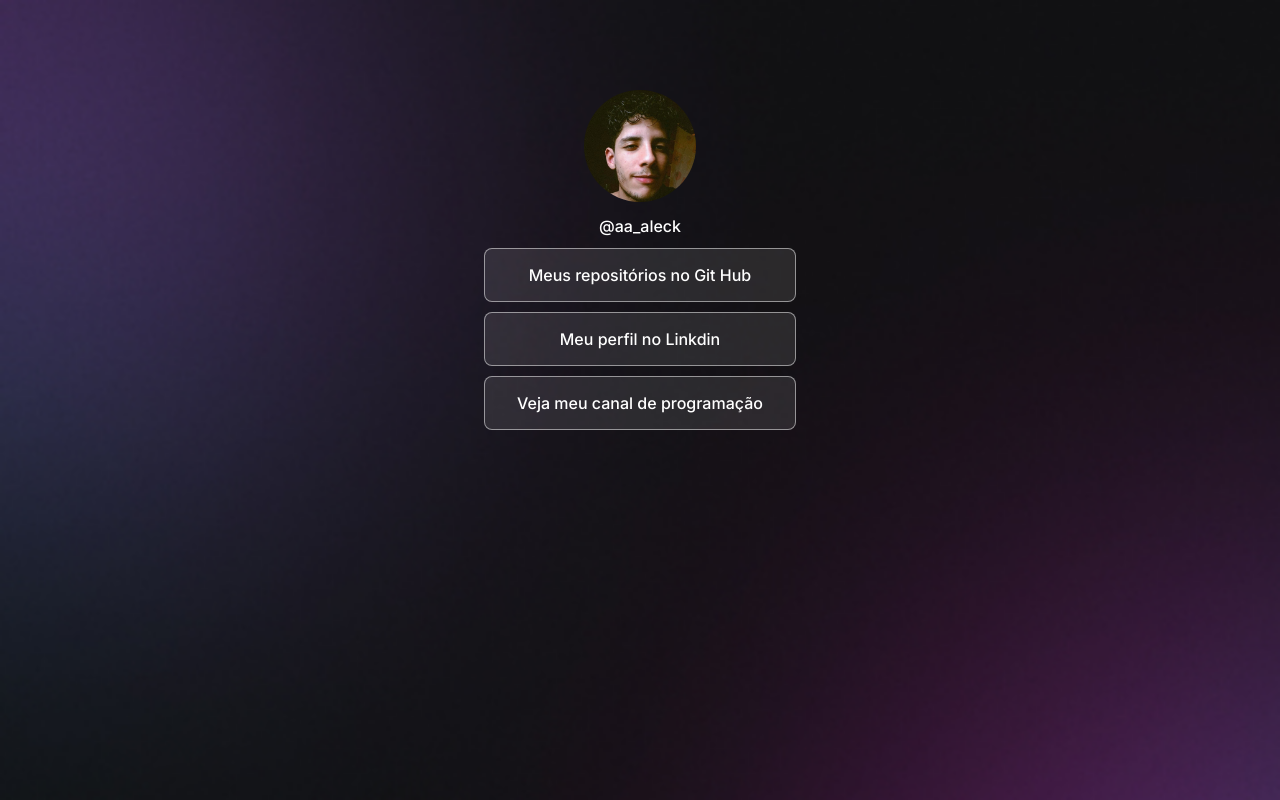
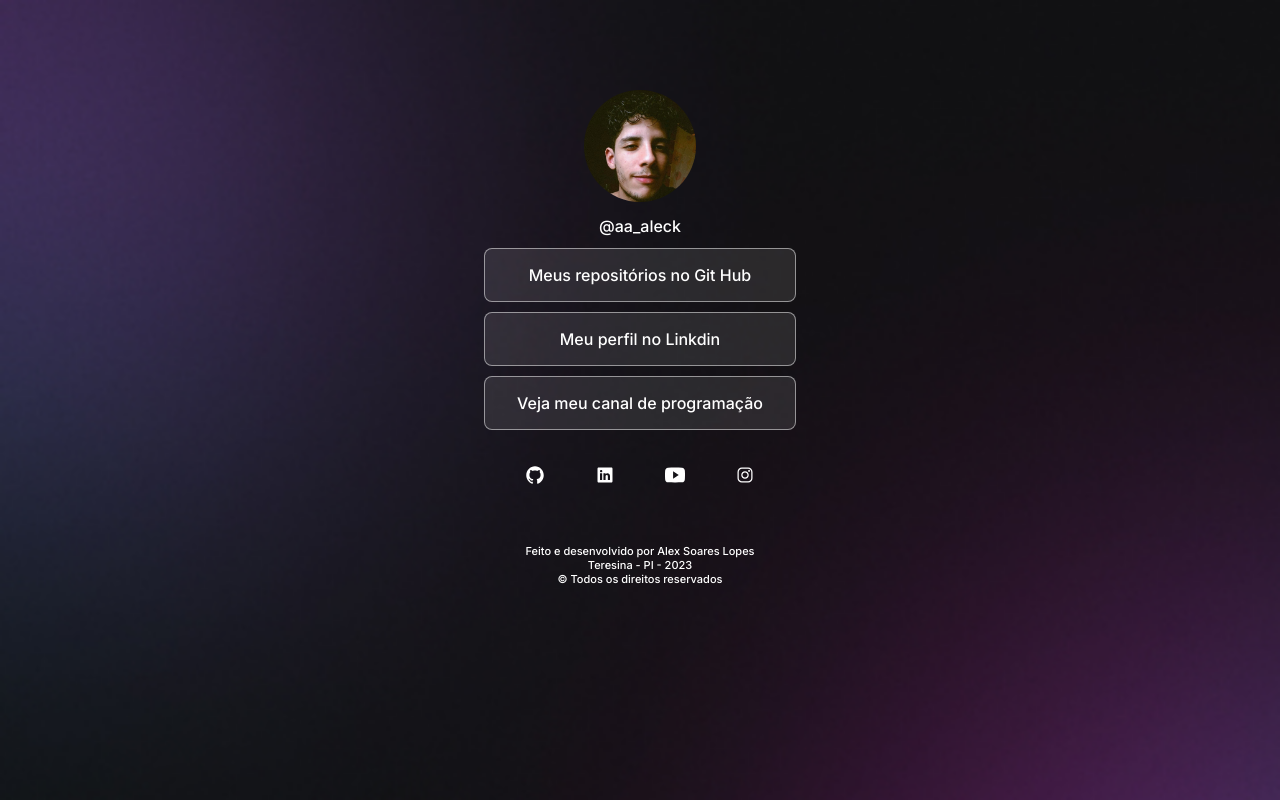
Before and after one commit to aaleckdev/Perfil-links, a plain HTML site: page index.html in a window 1280 px wide. Drawn offline with nearby package versions, Linux system fonts and the light colour scheme.

Commit message:
terminado a parte com os icones e o footer

```diff
--- a/index.html
+++ b/index.html
@@ -29,9 +29,18 @@
             </li>
           </ul>
           <div class="social_links">
-
+            <a href="https://github.com/aaleckdev" target="_blank"> <ion-icon name="logo-github"></ion-icon></a>
+            <a href="https://www.linkedin.com/in/alex-soares-lopes-448b79226/" target="_blank"><ion-icon name="logo-linkedin"></ion-icon></a>
+            <a href="https://www.youtube.com/channel/UCQMMeLhd7bTLwlwVBEpObjA" target="_blank"> <ion-icon name="logo-youtube"></ion-icon></a>
+            <a href="https://www.instagram.com/aa_aleck/" target="_blank"><ion-icon name="logo-instagram"></ion-icon></a>
           </div>
+          <footer class="rodape">
+            Feito e desenvolvido por Alex Soares Lopes<br>
+            Teresina - PI - 2023 <br>
+            © Todos os direitos reservados
+          </footer>
       </div>
     </div>
+    <script src="https://unpkg.com/ionicons@4.5.10-0/dist/ionicons.js"></script>
   </body>
 </html>
--- a/style.css
+++ b/style.css
@@ -73,3 +73,26 @@ a {
 ul li:hover {
     background: rgba(255,255,255,0.5)
 }
+
+.social_links {
+    margin-top: 10px;
+}
+
+.social_links  ion-icon{
+    width: 20px;
+    height: 24px;
+    margin: 15px;
+    padding: 8px;
+    border-radius: 50%;
+    transition: all .5s ease-in-out;
+}
+
+.social_links  ion-icon:hover {
+    background: rgba(255, 255, 255, 0.2);
+}
+
+
+.rodape {
+    margin-top: 30px;
+    font-size: 11px;
+}
```
